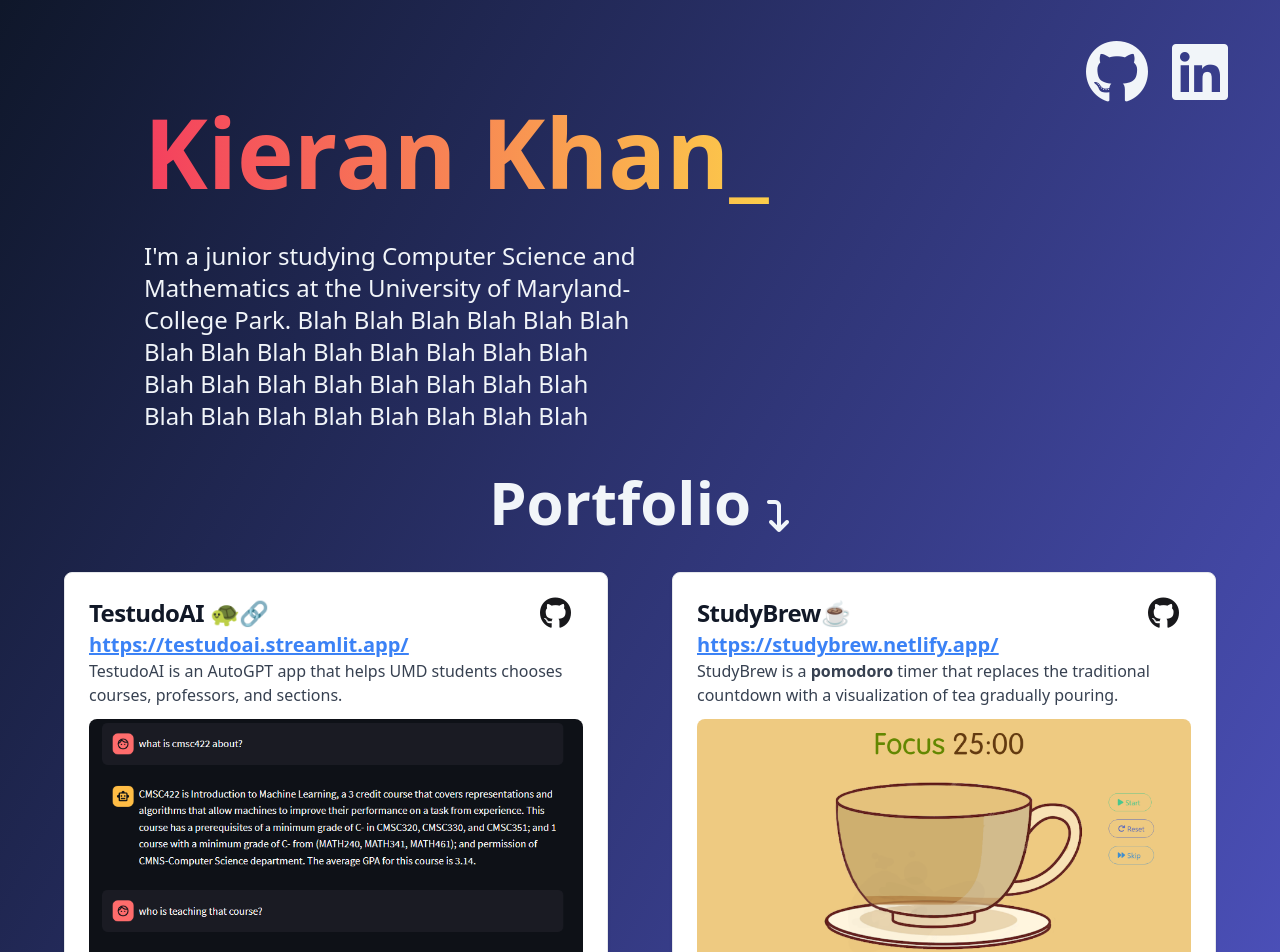
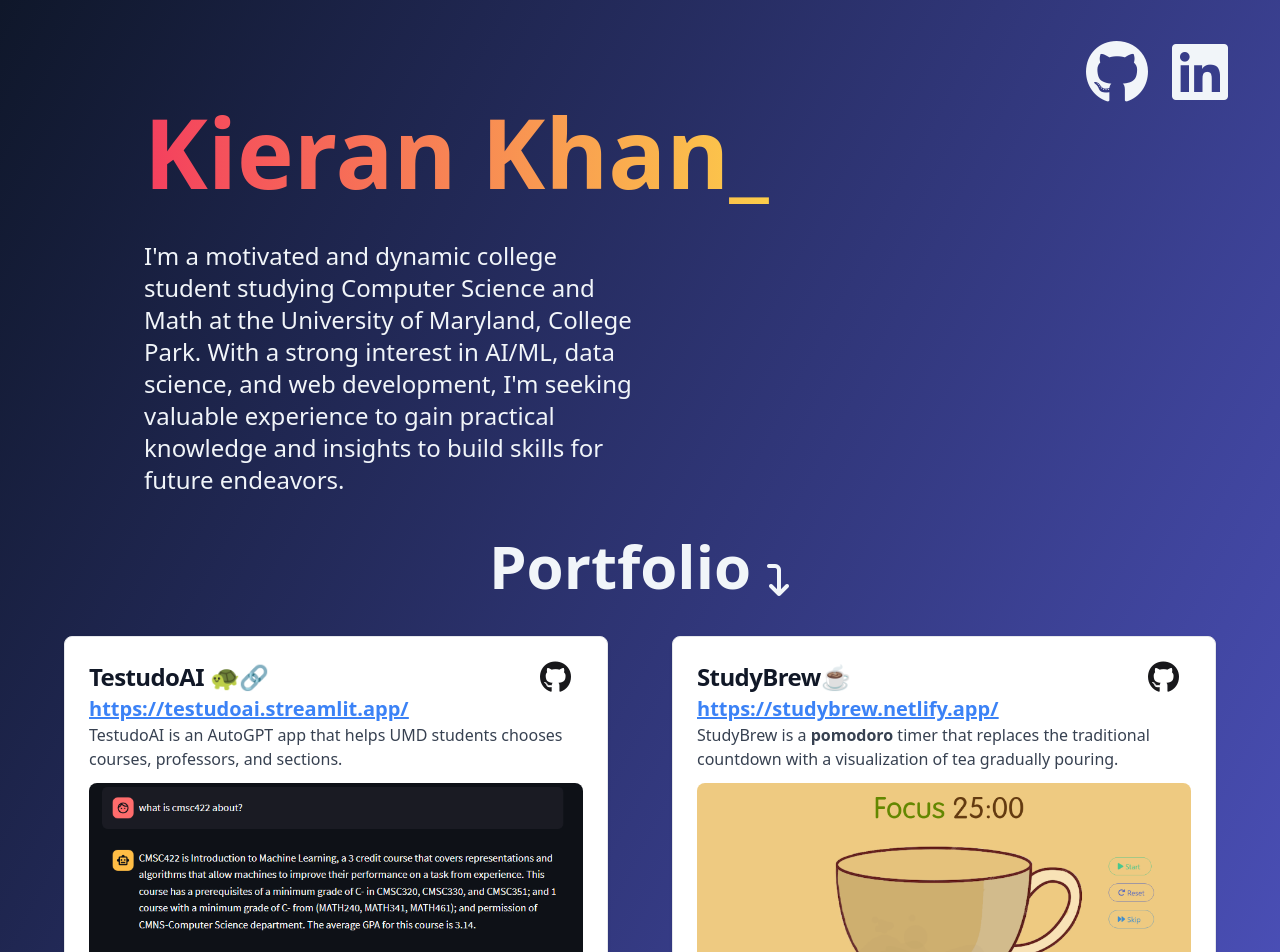
Before and after one commit to kierankhan/portfolio, a React (Vite) app: page / in a window 1280 px wide. Shown: the top 952 px of the page. Built offline with nearby package versions, Linux system fonts and the light colour scheme.

Commit message:
message update

```diff
--- a/src/App.jsx
+++ b/src/App.jsx
@@ -27,11 +27,12 @@
         </div>
       </div>
       <p className='text-slate-100 text-2xl lg:pl-36 sm:pl-12 lg:w-1/2 sm:w-11/12'>
-            I'm a junior studying Computer Science and Mathematics at the University of Maryland-College Park. Blah Blah Blah Blah Blah Blah
-            Blah Blah Blah Blah Blah Blah Blah Blah Blah Blah Blah Blah Blah Blah Blah Blah Blah Blah Blah Blah Blah Blah Blah Blah
+      I'm a motivated and dynamic college student studying Computer Science and Math at the University of Maryland, College Park.
+      With a strong interest in AI/ML, data science, and web development, I'm seeking valuable experience to gain practical knowledge and insights to build
+      skills for future endeavors.
           </p>
 
-      <div className='flex flex-row'>
+      <div className='flex flex-row pb-20'>
         <div className='bottom-0 h-1/2 w-screen lg:px-16 sm:px-5'>
         <div className="flex justify-center items-center py-10">
           <div className="text-center flex flex-row">
@@ -55,7 +56,7 @@
                 [__Vector Stores__](https://python.langchain.com/docs/modules/data_connection/vectorstores/), and [__FAISS__](https://engineering.fb.com/2017/03/29/data-infrastructure/faiss-a-library-for-efficient-similarity-search/)
                 to leverage large amounts of data to give the Agent only the relevant sections. The frontend
                 was made with [__Streamlit__]() Community Cloud. Developed 100% by yours truly."
-              src="public\static\images\ss_3.png"
+              src="static/images/ss_3.png"
               link="https://testudoai.streamlit.app/"
               ghLink="https://github.com/kierankhan/TestudoAI"
               tech="LangChain, Python, OpenAI, LangSmith, Streamlit, Matplotlib, FAISS, Embeddings, Vector Stores, REST APIs"
@@ -71,7 +72,7 @@
               the frontend. We made custom liquid animations and a digital [__mask__](https://elovatestudios.com/digital-art-layers-and-masking/) was
               used to overlay the teacup with the liquid. We used [__Bulma__](https://bulma.io/documentation/) to help with styling some of the
               components. This was built with a team of four and was a winning project at the [__Bitcamp 2023 Hackathon__](https://bit.camp/)."
-              src="public\static\images\sb_1.png"
+              src="static/images/sb_1.png"
               link="https://studybrew.netlify.app/"
               ghLink="https://github.com/ericx1e/StudyBrew"
               tech="React, Javascript, Firebase Bulma, HTML/CSS"
@@ -81,7 +82,7 @@
               title="Poker Equity Calculator API🃏"
               desc="This is an API that calculates the equity of two poker hands given the option of community cards. 'Equity' in poker is defined as
                your current chance of winning the hand as a share of the pot."
-              src="public\static\images\p_ss.png"
+              src="static/images/p_ss.png"
               desc2="Over the last year I've gotten into poker, and one of the most important things to learn early on is the concept of equity.
               Equity determines your strategy, how much you bet, and is something good players are always aware of when they are in a hand. This project
               was built in Java with the [__Spring Boot__](https://spring.io/projects/spring-restdocs) REST Framework. To calculate equity, I first
```
